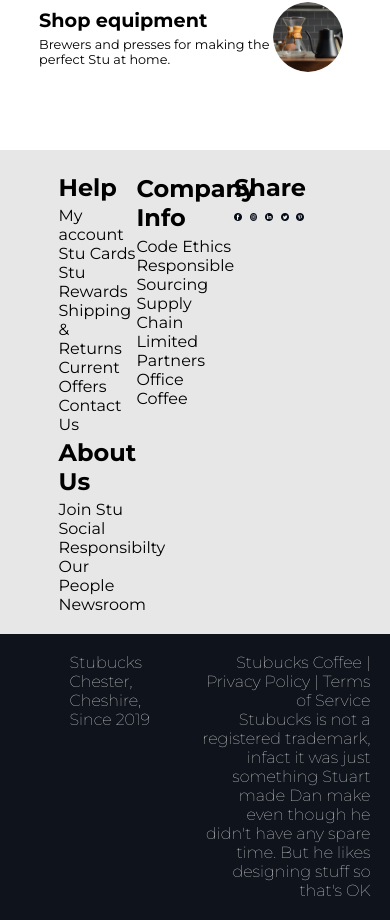
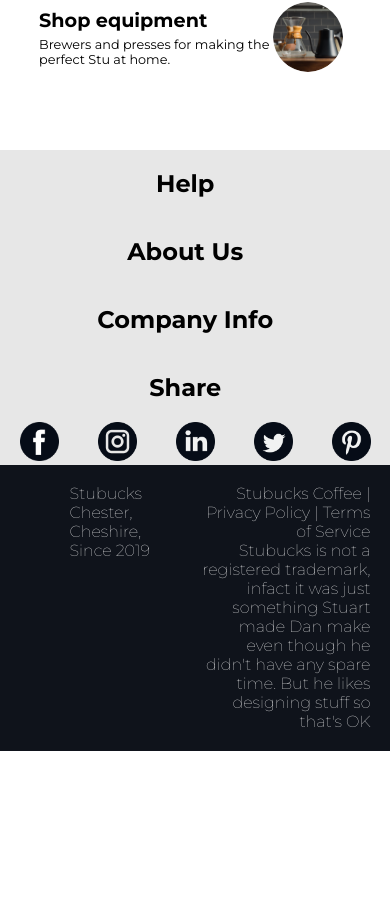
Before and after one commit to davemarch/stubucks, a React (Create React App) app in the folder stubucks/: page / in a window 390 px wide. Shown: the part 2138-3058 px from the top of the page. After the commit the page ends 2889 px from the top, so only its background shows below. Built offline with nearby package versions, Linux system fonts and the light colour scheme.

Commit message:
nav footer design

```diff
--- a/stubucks/src/components/navfooter/navfooter.css
+++ b/stubucks/src/components/navfooter/navfooter.css
@@ -39,3 +39,47 @@
     padding: 5%;
     right: 10%;
 }
+
+@media (max-width: 600px){
+
+    #linktile li{
+        display: none;
+    }
+
+    #linktile h1 {
+
+    }
+
+    #navfooter {
+        flex-direction: column;
+        text-align: center;
+    }
+
+    .col-left{
+        width: 100%;
+        height: 50%;
+        left: 50%;
+        transform: translateX(-50%);
+        padding: 0%;
+    }
+
+    .col-middle{
+        width: 100%;
+        height: 50%;
+        left: 50%;
+        transform: translateX(-50%);
+        padding: 0%;
+    }
+
+    .col-social{
+        width: 100%;
+        height: 50%;
+        left: 50%;
+        transform: translateX(-50%);
+        padding: 0%;
+    }
+
+
+
+
+}
```
